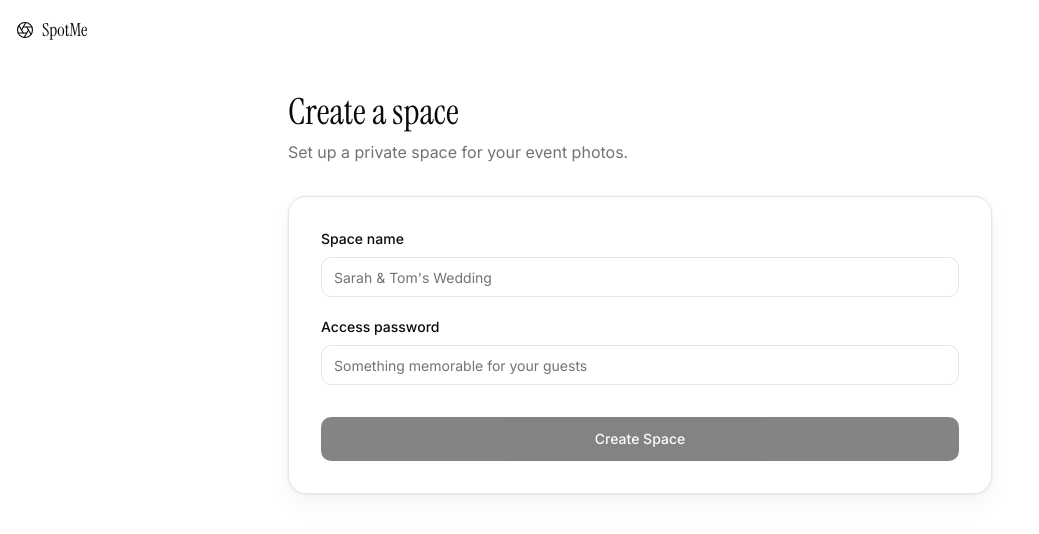
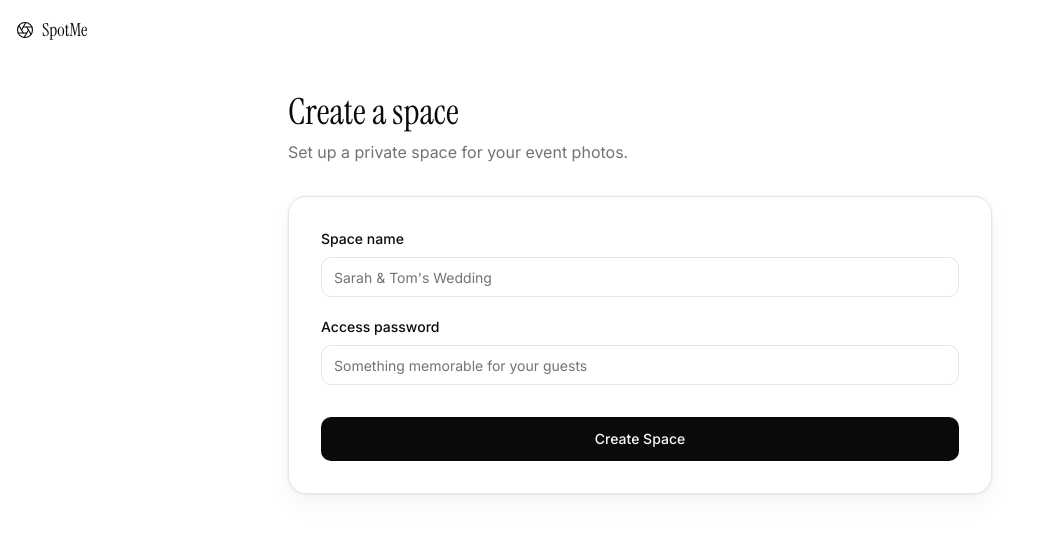
Before and after one commit to shiv7shukla/spotme, a Next.js app: page /organizer in a window 1280 px wide. Shown: the top 534 px of the page, without its empty margins (0-1039 px from the left). Built offline with nearby package versions, Linux system fonts and the light colour scheme.

Commit message:
add: form validation done

```diff
--- a/app/organizer/CreateSpaceForm.tsx
+++ b/app/organizer/CreateSpaceForm.tsx
@@ -1,48 +1,67 @@
 'use client'
 
-import { useState } from "react";
+import { useEffect, useState } from "react";
 import { Button } from "@/components/ui/button";
+import { useForm } from "react-hook-form";
+import { zodResolver } from "@hookform/resolvers/zod";
+import { spaceSchema } from "../schemas/space.schema";
+
+interface SpaceFormInput {
+    spaceName: string,
+    password: string
+};
 
 const CreateSpaceForm = () => {
-    const [spaceName, setSpaceName] = useState("");
-    const [password, setPassword] = useState("");
+    const {
+        register,
+        handleSubmit,
+        formState:{ errors, isSubmitting, touchedFields }
+    } = useForm<SpaceFormInput>({
+        defaultValues: {
+            spaceName: "",
+            password: ""
+        },
+        resolver: zodResolver(spaceSchema),
+        mode: "onSubmit"
+    });
 
-    const handleCreateSpace = () => {
-        if (!spaceName.trim() || !password.trim()) return;
-    };
+    const formSubmit = (d: SpaceFormInput) => {
+        console.log(d)
+    }
 
     return (
         <div className="glass-card p-6 sm:p-8">
+            <form onSubmit={handleSubmit(formSubmit)}>
                 <div className="space-y-5 mb-8">
                     <div>
                         <label className="font-body text-sm font-medium text-foreground block mb-2">Space name</label>
                         <input
                             type="text"
-                value={spaceName}
-                onChange={(e) => setSpaceName(e.target.value)}
+                            {...register("spaceName")}
                             placeholder="Sarah &amp; Tom&apos;s Wedding"
                             className="w-full h-10 px-3 rounded-lg border border-input bg-background font-body text-sm text-foreground placeholder:text-muted-foreground focus:outline-none focus:ring-2 focus:ring-ring/20 focus:border-foreground/20 transition-all"
                         />
+                        {touchedFields.spaceName && errors.spaceName && (<p className="text-red-500 text-xs sm:text-sm">{String(errors.spaceName?.message)}</p>)}
                     </div>
                     <div>
                         <label className="font-body text-sm font-medium text-foreground block mb-2">Access password</label>
                         <input
                             type="password"
-                value={password}
-                onChange={(e) => setPassword(e.target.value)}
+                            {...register("password")}
                             placeholder="Something memorable for your guests"
                             className="w-full h-10 px-3 rounded-lg border border-input bg-background font-body text-sm text-foreground placeholder:text-muted-foreground focus:outline-none focus:ring-2 focus:ring-ring/20 focus:border-foreground/20 transition-all"
                         />
+                        {touchedFields.password && errors.password && (<p className="text-red-500 text-xs sm:text-sm">{String(errors.password?.message)}</p>)}
                     </div>
                 </div>
                 <Button
                     size="lg"
                     className="w-full"
-            onClick={handleCreateSpace}
-            disabled={!spaceName.trim() || !password.trim()}
+                    disabled={isSubmitting}
                 >
                     Create Space
                 </Button>
+            </form>
         </div>
     );
 };
--- a/app/schemas/space.schema.ts
+++ b/app/schemas/space.schema.ts
@@ -1,7 +1,7 @@
 import z from "zod";
 
 export const spaceSchema = z.object({
-    space_name: z.string().trim().min(1, "Space name is required"),
+    spaceName: z.string().trim().min(1, "Space Name is required"),
     password: z.string().trim().min(5, "Password is too short")
 });
 
--- a/package.json
+++ b/package.json
@@ -11,6 +11,7 @@
     "migration:migrate": "drizzle-kit migrate"
   },
   "dependencies": {
+    "@hookform/resolvers": "^5.2.2",
     "class-variance-authority": "^0.7.1",
     "clsx": "^2.1.1",
     "drizzle-orm": "^0.45.2",
@@ -21,6 +22,7 @@
     "radix-ui": "^1.4.3",
     "react": "19.2.4",
     "react-dom": "19.2.4",
+    "react-hook-form": "^7.74.0",
     "shadcn": "^4.2.0",
     "tailwind-merge": "^3.5.0",
     "tw-animate-css": "^1.4.0",
```
Also changed, not shown: 1 other file (tests, documents, lock files or other folders). Lines whose indentation alone changed are shown as unchanged.
